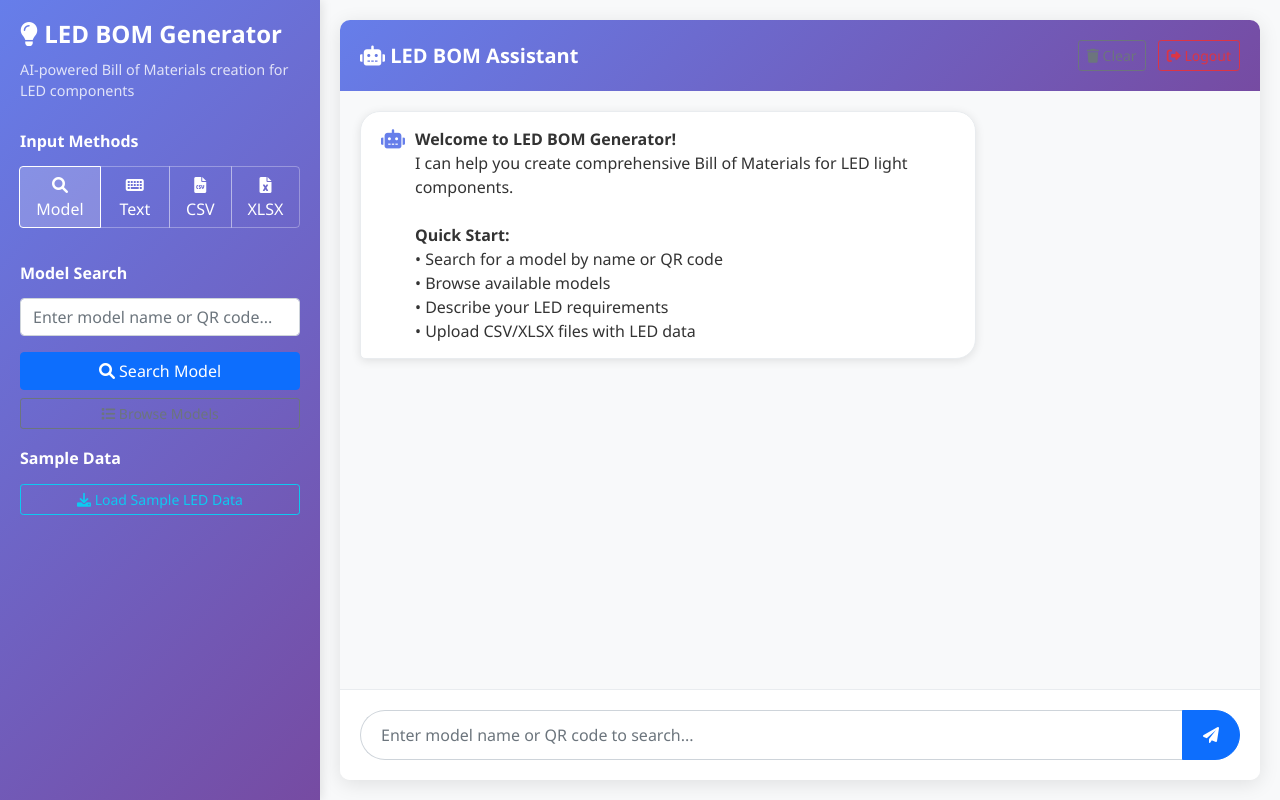
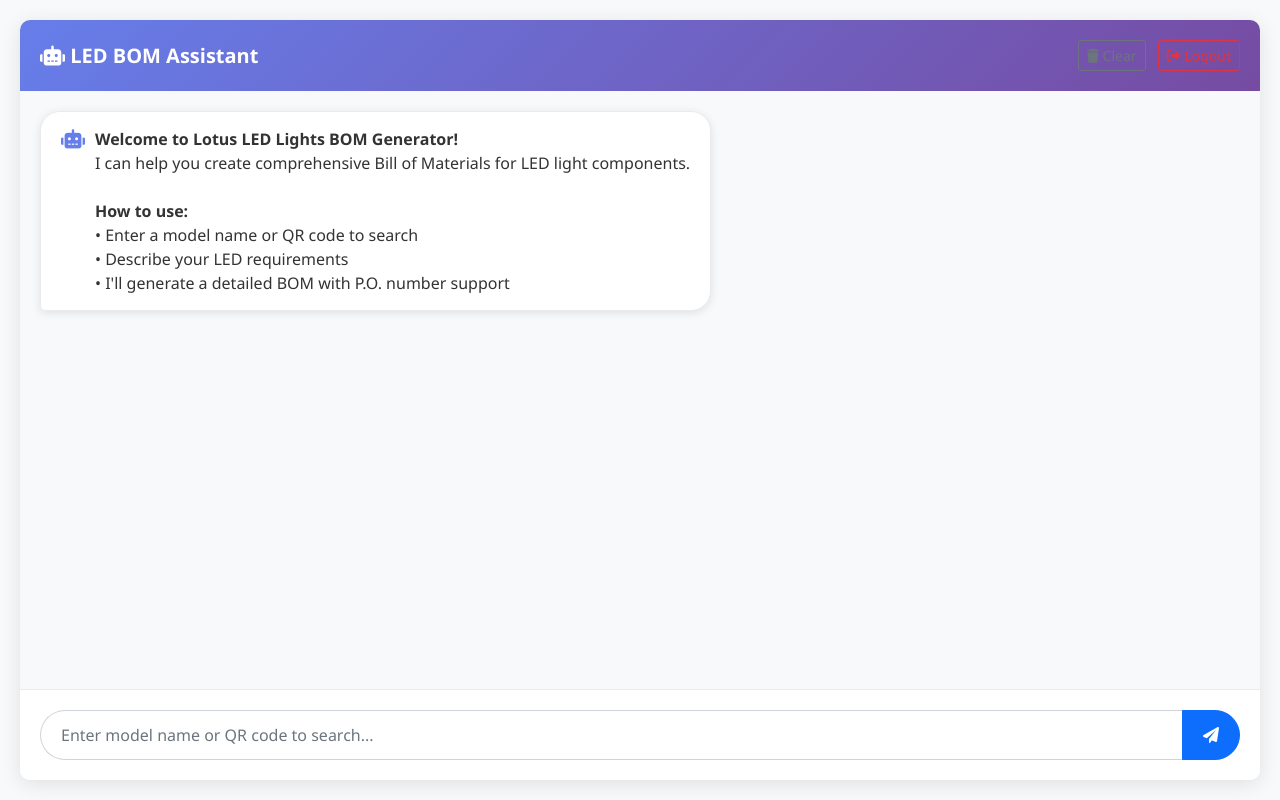
Before and after one commit to mikebot223/led-bom-generator, a Flask app: page / in a window 1280 px wide. Run offline with Flask 3, Linux system fonts and the light colour scheme; a user stored in the database is signed in; some libraries are stand-ins or nearby versions.

Commit message:
Remove entire sidebar panel - simplify interface to chat-only

```diff
--- a/static/js/app.js
+++ b/static/js/app.js
@@ -6,97 +6,13 @@
 // Initialize the application
 document.addEventListener('DOMContentLoaded', function() {
     initializeEventListeners();
-    setupInputMethodHandlers();
 });
 
 function initializeEventListeners() {
-    // Input method change handlers
-    const inputMethods = document.querySelectorAll('input[name="inputMethod"]');
-    inputMethods.forEach(method => {
-        method.addEventListener('change', handleInputMethodChange);
-    });
-
-    // File input handler
-    const fileInput = document.getElementById('fileInput');
-    if (fileInput) {
-        fileInput.addEventListener('change', handleFileSelection);
-    }
+    // No sidebar elements to initialize
 }
 
-function setupInputMethodHandlers() {
-    const modelInput = document.getElementById('modelInput');
-    const textInput = document.getElementById('textInput');
-    const csvInput = document.getElementById('csvInput');
-    const xlsxInput = document.getElementById('xlsxInput');
-    const fileUploadSection = document.getElementById('fileUploadSection');
-    const modelSearchSection = document.getElementById('modelSearchSection');
-    const messageInput = document.getElementById('messageInput');
 
-    if (modelInput) {
-        modelInput.addEventListener('change', function() {
-            if (this.checked) {
-                fileUploadSection.style.display = 'none';
-                modelSearchSection.style.display = 'block';
-                messageInput.placeholder = 'Enter model name or QR code to search...';
-            }
-        });
-    }
-
-    if (textInput) {
-        textInput.addEventListener('change', function() {
-            if (this.checked) {
-                fileUploadSection.style.display = 'none';
-                modelSearchSection.style.display = 'none';
-                messageInput.placeholder = 'Describe your LED light requirements...';
-            }
-        });
-    }
-
-    if (csvInput) {
-        csvInput.addEventListener('change', function() {
-            if (this.checked) {
-                fileUploadSection.style.display = 'block';
-                modelSearchSection.style.display = 'none';
-                fileInput.accept = '.csv';
-                messageInput.placeholder = 'Upload a CSV file with LED data...';
-            }
-        });
-    }
-
-    if (xlsxInput) {
-        xlsxInput.addEventListener('change', function() {
-            if (this.checked) {
-                fileUploadSection.style.display = 'block';
-                modelSearchSection.style.display = 'none';
-                fileInput.accept = '.xlsx';
-                messageInput.placeholder = 'Upload an XLSX file with LED data...';
-            }
-        });
-    }
-}
-
-function handleInputMethodChange(event) {
-    const method = event.target.value;
-    const fileUploadSection = document.getElementById('fileUploadSection');
-    const messageInput = document.getElementById('messageInput');
-
-    if (method === 'text') {
-        fileUploadSection.style.display = 'none';
-        messageInput.placeholder = 'Describe your LED light requirements...';
-    } else {
-        fileUploadSection.style.display = 'block';
-        const accept = method === 'csv' ? '.csv' : '.xlsx';
-        document.getElementById('fileInput').accept = accept;
-        messageInput.placeholder = `Upload a ${method.toUpperCase()} file with LED data...`;
-    }
-}
-
-function handleFileSelection(event) {
-    const file = event.target.files[0];
-    if (file) {
-        console.log('File selected:', file.name);
-    }
-}
 
 function handleKeyPress(event) {
     if (event.key === 'Enter') {
@@ -104,11 +20,7 @@
     }
 }
 
-function handleModelSearchKeyPress(event) {
-    if (event.key === 'Enter') {
-        searchModel();
-    }
-}
+// Removed - no longer needed
 
 async function sendMessage() {
     const messageInput = document.getElementById('messageInput');
@@ -173,209 +85,9 @@
     }
 }
 
-async function searchModel() {
-    const modelSearchInput = document.getElementById('modelSearchInput');
-    const query = modelSearchInput.value.trim();
 
-    if (!query) {
-        alert('Please enter a model name or QR code.');
-        return;
-    }
 
-    // Add user message to chat
-    addMessageToChat(`Searching for model: ${query}`, 'user');
-    modelSearchInput.value = '';
-
-    // Show loading
-    showLoading();
-
-    try {
-        const response = await fetch('/api/search-model', {
-            method: 'POST',
-            headers: {
-                'Content-Type': 'application/json',
-            },
-            body: JSON.stringify({ query: query })
-        });
-
-        const data = await response.json();
-
-        if (data.success) {
-            if (data.bom) {
-                // BOM already generated with P.O. number
-                currentBOM = data.bom;
-                addMessageToChat(`Found model: ${data.bom.model_name}. BOM generated successfully! P.O. Number: ${data.bom.po_number}`, 'bot', true);
-            } else {
-                // Show P.O. number modal before generating BOM
-                showPOModalForModel(data.model_data);
-            }
-        } else {
-            let errorMessage = `Error: ${data.error}`;
-            if (data.suggestions && data.suggestions.length > 0) {
-                errorMessage += `\n\nSimilar models found:\n${data.suggestions.join('\n')}`;
-            }
-            addMessageToChat(errorMessage, 'bot');
-        }
-    } catch (error) {
-        addMessageToChat(`Error: ${error.message}`, 'bot');
-    } finally {
-        hideLoading();
-    }
-}
-
-async function showAvailableModels() {
-    const modelsModal = new bootstrap.Modal(document.getElementById('modelsModal'));
-    modelsModal.show();
-
-    // Show loading in modal
-    const modelsContent = document.getElementById('modelsContent');
-    modelsContent.innerHTML = `
-        <div class="text-center">
-            <div class="spinner-border" role="status">
-                <span class="visually-hidden">Loading models...</span>
-            </div>
-            <p>Loading available models...</p>
-        </div>
-    `;
-
-    try {
-        const response = await fetch('/api/models?limit=100');
-        const data = await response.json();
-
-        if (data.success) {
-            displayModels(data.models);
-        } else {
-            modelsContent.innerHTML = `<div class="alert alert-danger">Error loading models: ${data.error}</div>`;
-        }
-    } catch (error) {
-        modelsContent.innerHTML = `<div class="alert alert-danger">Error: ${error.message}</div>`;
-    }
-}
-
-function displayModels(models) {
-    const modelsContent = document.getElementById('modelsContent');
-
-    if (!models || models.length === 0) {
-        modelsContent.innerHTML = '<div class="alert alert-info">No models available.</div>';
-        return;
-    }
-
-    let html = `
-        <div class="row">
-            <div class="col-12">
-                <p class="text-muted">Click on a model to generate its BOM</p>
-                <div class="list-group">
-    `;
-
-    models.forEach(model => {
-        html += `
-            <button class="list-group-item list-group-item-action" onclick="selectModel('${model.Model}', '${model['QR code']}')">
-                <div class="d-flex w-100 justify-content-between">
-                    <h6 class="mb-1">${model.Model}</h6>
-                    <small>QR: ${model['QR code']}</small>
-                </div>
-            </button>
-        `;
-    });
-
-    html += `
-                </div>
-            </div>
-        </div>
-    `;
-
-    modelsContent.innerHTML = html;
-}
-
-function selectModel(modelName, qrCode) {
-    // Close the modal
-    const modelsModal = bootstrap.Modal.getInstance(document.getElementById('modelsModal'));
-    modelsModal.hide();
-
-    // Set the search input and trigger search
-    const modelSearchInput = document.getElementById('modelSearchInput');
-    modelSearchInput.value = modelName;
-
-    // Trigger search
-    searchModel();
-}
-
-async function uploadFile() {
-    const fileInput = document.getElementById('fileInput');
-    const file = fileInput.files[0];
-
-    if (!file) {
-        alert('Please select a file first.');
-        return;
-    }
-
-    const formData = new FormData();
-    formData.append('file', file);
-
-    // Show loading
-    showLoading();
-
-    try {
-        const inputMethod = document.querySelector('input[name="inputMethod"]:checked').value;
-        const endpoint = inputMethod === 'csv' ? '/api/upload-csv' : '/api/upload-xlsx';
-
-        const response = await fetch(endpoint, {
-            method: 'POST',
-            body: formData
-        });
-
-        const data = await response.json();
-
-        if (data.success) {
-            currentBOM = data.bom;
-            addMessageToChat(data.message, 'bot', true);
-        } else {
-            addMessageToChat(`Error: ${data.error}`, 'bot');
-        }
-    } catch (error) {
-        addMessageToChat(`Error: ${error.message}`, 'bot');
-    } finally {
-        hideLoading();
-        fileInput.value = '';
-    }
-}
-
-async function loadSampleData() {
-    showLoading();
-
-    try {
-        const response = await fetch('/api/sample-data');
-        const data = await response.json();
-
-        if (data.success) {
-            // Generate BOM from sample data
-            const bomResponse = await fetch('/api/chat', {
-                method: 'POST',
-                headers: {
-                    'Content-Type': 'application/json',
-                },
-                body: JSON.stringify({
-                    message: `Generate BOM for these LED lights: ${JSON.stringify(data.sample_data)}`
-                })
-            });
-
-            const bomData = await bomResponse.json();
-
-            if (bomData.success) {
-                currentBOM = bomData.bom;
-                addMessageToChat('Sample LED data loaded and BOM generated!', 'bot', true);
-            } else {
-                addMessageToChat(`Error generating BOM: ${bomData.error}`, 'bot');
-            }
-        } else {
-            addMessageToChat(`Error loading sample data: ${data.error}`, 'bot');
-        }
-    } catch (error) {
-        addMessageToChat(`Error: ${error.message}`, 'bot');
-    } finally {
-        hideLoading();
-    }
-}
+// Sidebar functions removed - no longer needed
 
 function addMessageToChat(message, sender, hasBOM = false) {
     const chatMessages = document.getElementById('chatMessages');
--- a/templates/index.html
+++ b/templates/index.html
@@ -11,75 +11,8 @@
 <body>
     <div class="container-fluid">
         <div class="row">
-            <!-- Sidebar -->
-            <div class="col-md-3 sidebar">
-                <div class="sidebar-header">
-                    <h4><i class="fas fa-lightbulb"></i> LED BOM Generator</h4>
-                    <p>AI-powered Bill of Materials creation for LED components</p>
-                </div>
-
-                <div class="sidebar-content">
-                    <div class="input-methods">
-                        <h6>Input Methods</h6>
-                        <div class="btn-group w-100 mb-3" role="group">
-                            <input type="radio" class="btn-check" name="inputMethod" id="modelInput" value="model" checked>
-                            <label class="btn btn-outline-primary" for="modelInput">
-                                <i class="fas fa-search"></i> Model
-                            </label>
-
-                            <input type="radio" class="btn-check" name="inputMethod" id="textInput" value="text">
-                            <label class="btn btn-outline-primary" for="textInput">
-                                <i class="fas fa-keyboard"></i> Text
-                            </label>
-
-                            <input type="radio" class="btn-check" name="inputMethod" id="csvInput" value="csv">
-                            <label class="btn btn-outline-primary" for="csvInput">
-                                <i class="fas fa-file-csv"></i> CSV
-                            </label>
-
-                            <input type="radio" class="btn-check" name="inputMethod" id="xlsxInput" value="xlsx">
-                            <label class="btn btn-outline-primary" for="xlsxInput">
-                                <i class="fas fa-file-excel"></i> XLSX
-                            </label>
-                        </div>
-                    </div>
-
-                    <div class="model-search-section" id="modelSearchSection">
-                        <h6>Model Search</h6>
-                        <div class="mb-3">
-                            <input type="text" class="form-control" id="modelSearchInput"
-                                   placeholder="Enter model name or QR code..."
-                                   onkeypress="handleModelSearchKeyPress(event)">
-                        </div>
-                        <button class="btn btn-primary w-100 mb-2" onclick="searchModel()">
-                            <i class="fas fa-search"></i> Search Model
-                        </button>
-                        <button class="btn btn-outline-secondary btn-sm w-100" onclick="showAvailableModels()">
-                            <i class="fas fa-list"></i> Browse Models
-                        </button>
-                    </div>
-
-                    <div class="sample-data-section">
-                        <h6>Sample Data</h6>
-                        <button class="btn btn-outline-info btn-sm w-100 mb-2" onclick="loadSampleData()">
-                            <i class="fas fa-download"></i> Load Sample LED Data
-                        </button>
-                    </div>
-
-                    <div class="file-upload-section" id="fileUploadSection" style="display: none;">
-                        <h6>File Upload</h6>
-                        <div class="mb-3">
-                            <input type="file" class="form-control" id="fileInput" accept=".csv,.xlsx">
-                        </div>
-                        <button class="btn btn-success w-100" onclick="uploadFile()">
-                            <i class="fas fa-upload"></i> Upload & Generate BOM
-                        </button>
-                    </div>
-                </div>
-            </div>
-
             <!-- Main Chat Area -->
-            <div class="col-md-9 main-content">
+            <div class="col-12 main-content">
                 <div class="chat-container">
                     <div class="chat-header">
                         <h5><i class="fas fa-robot"></i> LED BOM Assistant</h5>
@@ -98,14 +31,13 @@
                             <div class="message-content">
                                 <i class="fas fa-robot"></i>
                                 <div>
-                                    <strong>Welcome to LED BOM Generator!</strong><br>
+                                    <strong>Welcome to Lotus LED Lights BOM Generator!</strong><br>
                                     I can help you create comprehensive Bill of Materials for LED light components.
                                     <br><br>
-                                    <strong>Quick Start:</strong><br>
-                                    • Search for a model by name or QR code<br>
-                                    • Browse available models<br>
+                                    <strong>How to use:</strong><br>
+                                    • Enter a model name or QR code to search<br>
                                     • Describe your LED requirements<br>
-                                    • Upload CSV/XLSX files with LED data
+                                    • I'll generate a detailed BOM with P.O. number support
                                 </div>
                             </div>
                         </div>
```
